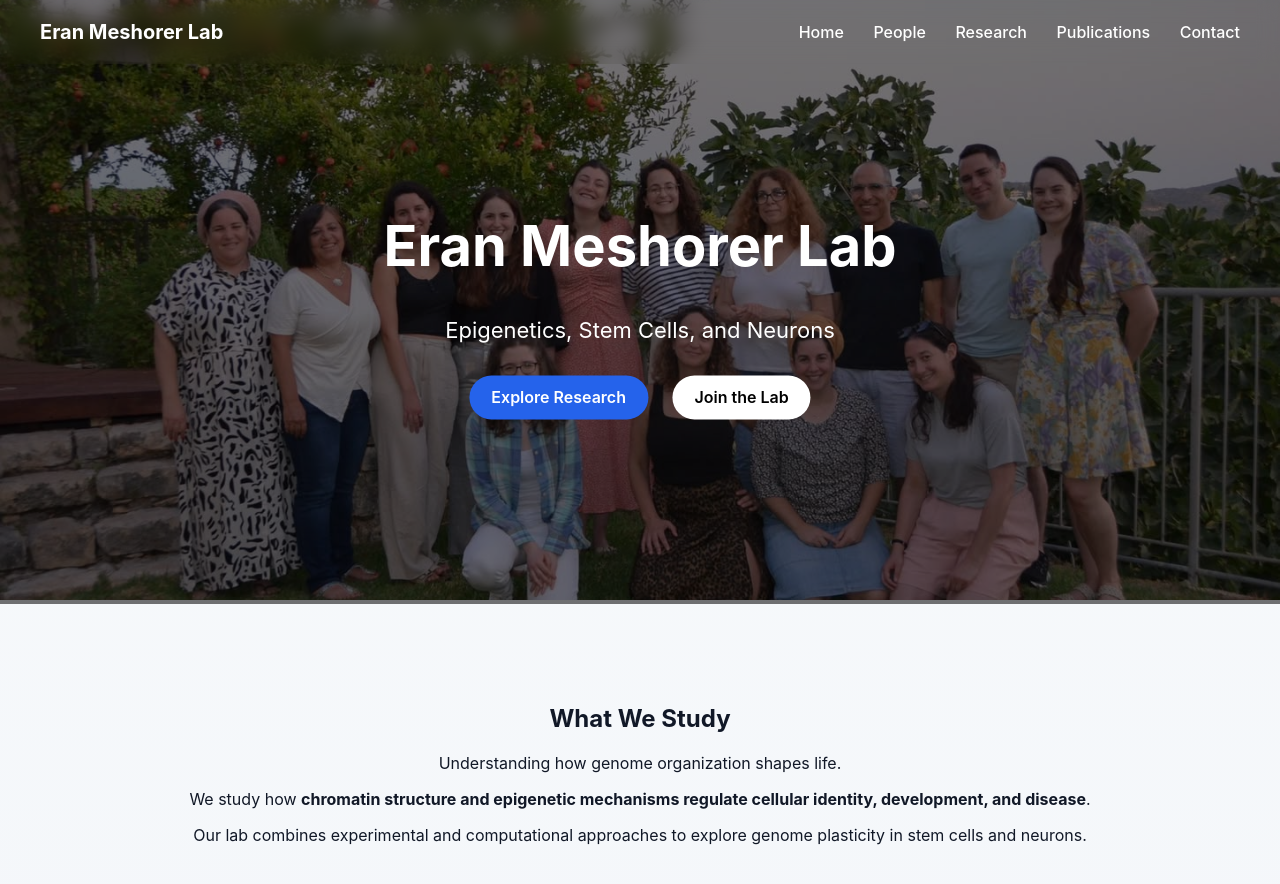
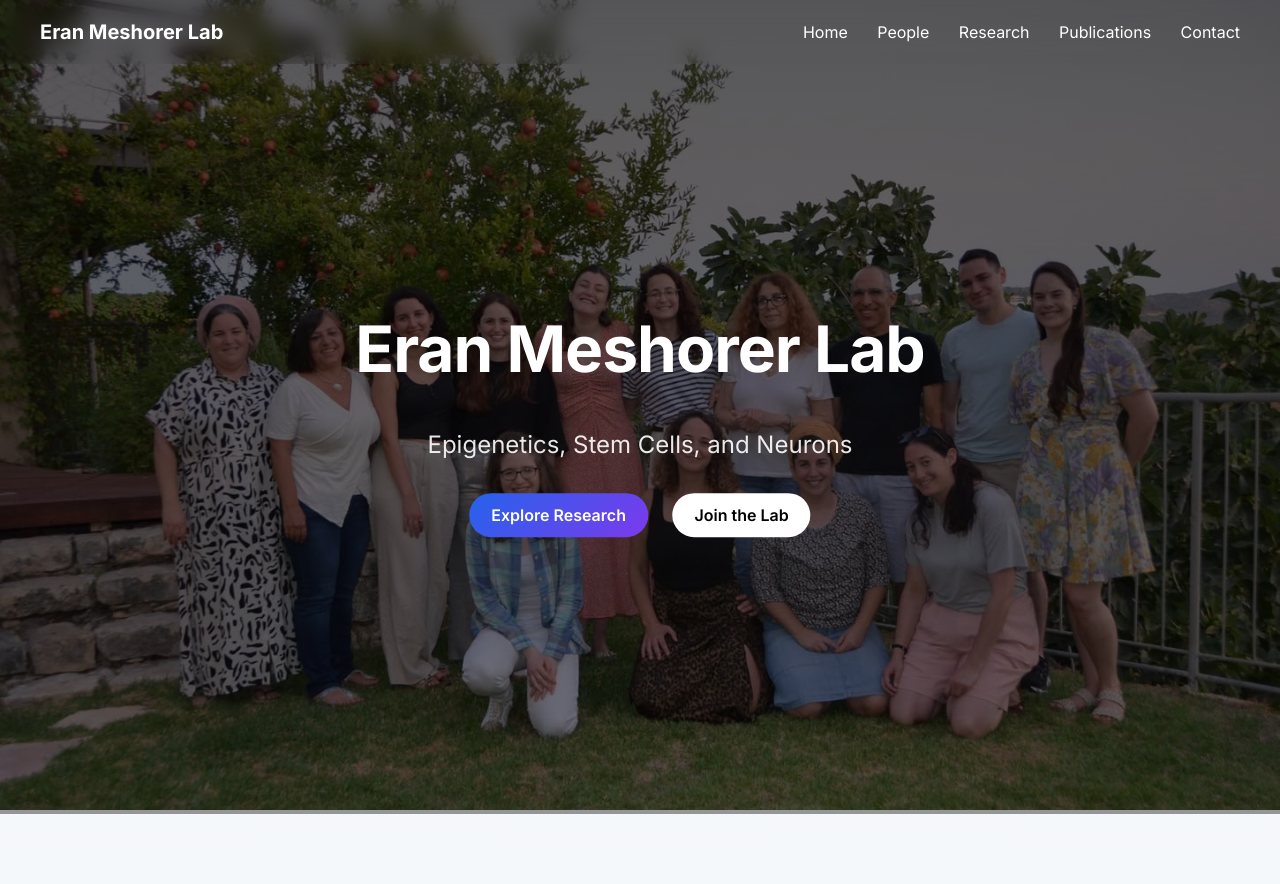
Before and after one commit to Liora347/labwebsite, a Jekyll site: the page built from index.md, in a window 1280 px wide and 900 px high. Shown: the top 884 px of the window. Built offline with Jekyll 4.4.1, drawn with Linux system fonts in a browser that asks for light colours.

Commit message:
Update main.scss

```diff
--- a/assets/css/main.scss
+++ b/assets/css/main.scss
@@ -1,5 +1,16 @@
 ---
 ---
+
+/* ========================
+   ROOT VARIABLES
+======================== */
+
+:root {
+  --primary: #2563eb;
+  --accent: #7c3aed;
+  --text: #111827;
+  --muted: #6b7280;
+}
 
 /* ========================
    GLOBAL
@@ -7,150 +18,13 @@
 
 body {
   margin: 0;
-  font-family: -apple-system, BlinkMacSystemFont, "Segoe UI", Roboto, sans-serif;
+  font-family: 'Inter', -apple-system, BlinkMacSystemFont, sans-serif;
   background: linear-gradient(to bottom, #f8fafc, #eef2f7);
-  color: #111827;
+  color: var(--text);
 }
 
 /* ========================
    NAVBAR
-======================== */
-
-.custom-nav {
-  position: absolute;
-  width: 100%;
-  top: 0;
-  z-index: 10;
-}
-
-.nav-inner {
-  display: flex;
-  justify-content: space-between;
-  align-items: center;
-  padding: 20px 40px;
-}
-
-.nav-title {
-  color: white;
-  font-weight: 700;
-  font-size: 18px;
-}
-
-.nav-links a {
-  margin-left: 20px;
-  text-decoration: none;
-  color: white;
-  font-weight: 500;
-}
-
-.nav-links a:hover {
-  opacity: 0.7;
-}
-
-/* ========================
-   HERO
-======================== */
-
-.hero {
-  position: relative;
-}
-
-.hero img {
-  width: 100%;
-  height: 600px;
-  object-fit: cover;
-}
-
-.hero-overlay {
-  position: absolute;
-  inset: 0;
-  background: rgba(0,0,0,0.55);
-}
-
-.hero-content {
-  position: absolute;
-  top: 50%;
-  left: 50%;
-  transform: translate(-50%, -50%);
-  color: white;
-  text-align: center;
-}
-
-.hero h1 {
-  font-size: 56px;
-}
-
-.hero p {
-  font-size: 22px;
-}
-
-/* ========================
-   BUTTONS
-======================== */
-
-.btn {
-  display: inline-block;
-  padding: 12px 22px;
-  margin: 10px;
-  border-radius: 999px;
-  text-decoration: none;
-  font-weight: 600;
-}
-
-.btn-primary {
-  background: #2563eb;
-  color: white;
-}
-
-.btn-secondary {
-  background: white;
-  color: black;
-}
-
-/* ========================
-   SECTIONS
-======================== */
-
-section {
-  padding: 80px 20px;
-}
-
-.content-section {
-  max-width: 1000px;
-  margin: auto;
-  text-align: center;
-}
-
-/* ========================
-   CARDS
-======================== */
-
-.cards {
-  display: grid;
-  grid-template-columns: repeat(auto-fit, minmax(250px, 1fr));
-  gap: 24px;
-  margin-top: 40px;
-}
-
-.card {
-  background: white;
-  padding: 24px;
-  border-radius: 16px;
-  box-shadow: 0 10px 25px rgba(0,0,0,0.08);
-}
-
-/* ========================
-   IMAGE
-======================== */
-
-.lab-image {
-  width: 100%;
-  max-width: 900px;
-  border-radius: 16px;
-  margin-top: 30px;
-}
-/* ========================
-   NAVBAR (POLISHED)
 ======================== */
 
 .navbar {
@@ -185,3 +59,160 @@
 .nav-links a:hover {
   opacity: 0.7;
 }
+
+/* ========================
+   HERO
+======================== */
+
+.hero {
+  position: relative;
+}
+
+.hero img {
+  width: 100%;
+  height: 90vh;
+  object-fit: cover;
+  filter: brightness(0.85);
+}
+
+.hero-overlay {
+  position: absolute;
+  inset: 0;
+  background: linear-gradient(to bottom, rgba(0,0,0,0.6), rgba(0,0,0,0.4));
+}
+
+.hero-content {
+  position: absolute;
+  top: 50%;
+  left: 50%;
+  transform: translate(-50%, -50%);
+  color: white;
+  text-align: center;
+  animation: fadeUp 1s ease-out;
+}
+
+.hero h1 {
+  font-size: 64px;
+  font-weight: 700;
+  letter-spacing: -1px;
+}
+
+.hero p {
+  font-size: 24px;
+  opacity: 0.9;
+}
+
+@keyframes fadeUp {
+  from {
+    opacity: 0;
+    transform: translate(-50%, -40%);
+  }
+  to {
+    opacity: 1;
+    transform: translate(-50%, -50%);
+  }
+}
+
+/* ========================
+   BUTTONS
+======================== */
+
+.btn {
+  display: inline-block;
+  padding: 12px 22px;
+  margin: 10px;
+  border-radius: 999px;
+  text-decoration: none;
+  font-weight: 600;
+}
+
+.btn-primary {
+  background: linear-gradient(135deg, var(--primary), var(--accent));
+  color: white;
+}
+
+.btn-primary:hover {
+  opacity: 0.9;
+}
+
+.btn-secondary {
+  background: white;
+  color: black;
+}
+
+/* ========================
+   SECTIONS
+======================== */
+
+section {
+  padding: 100px 20px;
+}
+
+.content-section {
+  max-width: 1000px;
+  margin: auto;
+  text-align: center;
+}
+
+.content-section:nth-child(even) {
+  background: #f9fafb;
+}
+
+/* ========================
+   TYPOGRAPHY
+======================== */
+
+h2 {
+  font-size: 36px;
+  margin-bottom: 20px;
+  letter-spacing: -0.5px;
+}
+
+.section-subtitle {
+  font-size: 18px;
+  color: var(--muted);
+  margin-bottom: 30px;
+}
+
+.content-section p {
+  color: var(--muted);
+  font-size: 18px;
+  line-height: 1.6;
+}
+
+/* ========================
+   CARDS
+======================== */
+
+.cards {
+  display: grid;
+  grid-template-columns: repeat(auto-fit, minmax(250px, 1fr));
+  gap: 24px;
+  margin-top: 40px;
+}
+
+.card {
+  background: rgba(255,255,255,0.8);
+  backdrop-filter: blur(10px);
+  padding: 28px;
+  border-radius: 20px;
+  box-shadow: 0 8px 30px rgba(0,0,0,0.08);
+  transition: all 0.25s ease;
+}
+
+.card:hover {
+  transform: translateY(-6px);
+  box-shadow: 0 20px 50px rgba(0,0,0,0.12);
+}
+
+/* ========================
+   IMAGE
+======================== */
+
+.lab-image {
+  width: 100%;
+  max-width: 900px;
+  border-radius: 20px;
+  margin-top: 30px;
+  box-shadow: 0 20px 60px rgba(0,0,0,0.15);
+}
```
